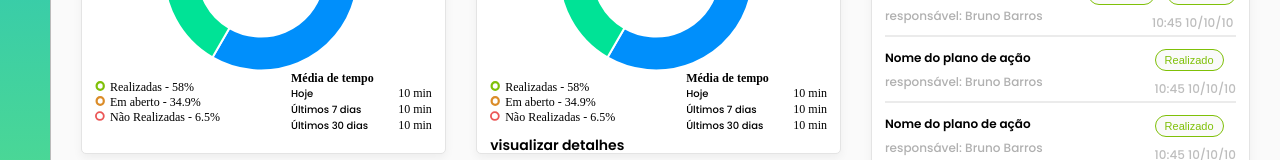
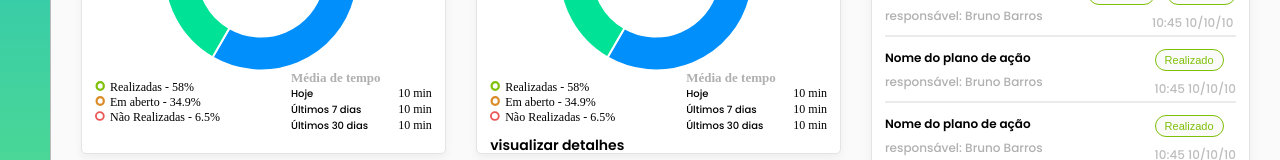
Before and after one commit to Lucasci20/Dashboard-project, a React (Create React App) app: page / in a window 1280 px wide. Shown: the part 524-684 px from the top of the page. Built offline with nearby package versions, Linux system fonts and the light colour scheme.

Commit message:
update 1.7.8

```diff
--- a/src/assets/styles/home.scss
+++ b/src/assets/styles/home.scss
@@ -136,6 +136,11 @@
           img {
             width: 1rem;
             margin-right: 0.5rem;
+          }
+
+          .time h4 {
+            color: #B0B0B0;
+            font-size: 1.3rem;
           }
 
           .time-container {
```
